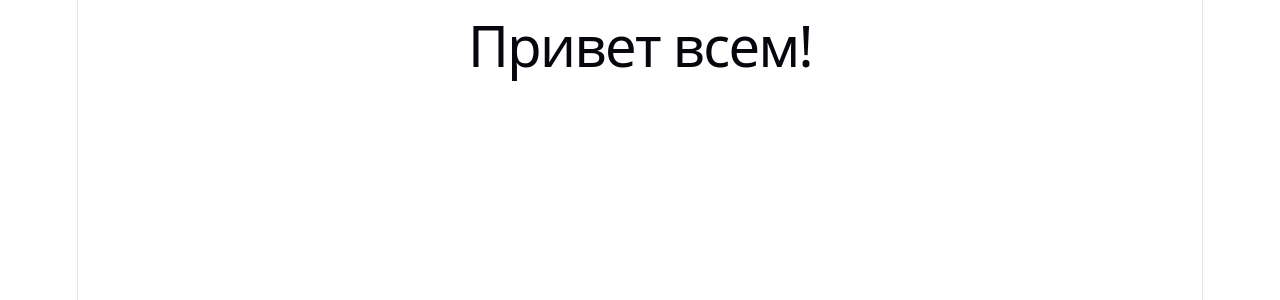
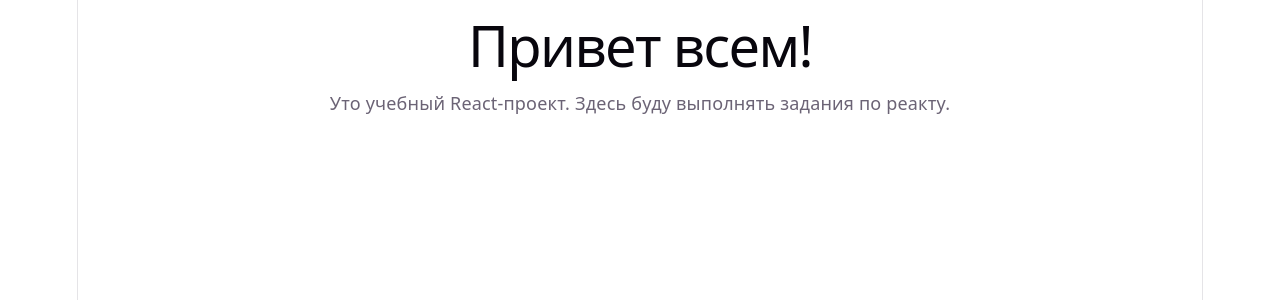
Before and after one commit to Krystsina-H/react-homeworks, a React (Vite) app: page / in a window 1280 px wide. Shown: the top 300 px of the page. Built offline with nearby package versions, Linux system fonts and the light colour scheme.

Commit message:
добавлен текст

```diff
--- a/src/App.jsx
+++ b/src/App.jsx
@@ -7,6 +7,7 @@ function App() {
   return (
     <>
       <h1>Привет всем!</h1>
+      <p>Уто учебный React-проект. Здесь буду выполнять задания по реакту.</p>
     </>
   );
 }
```
